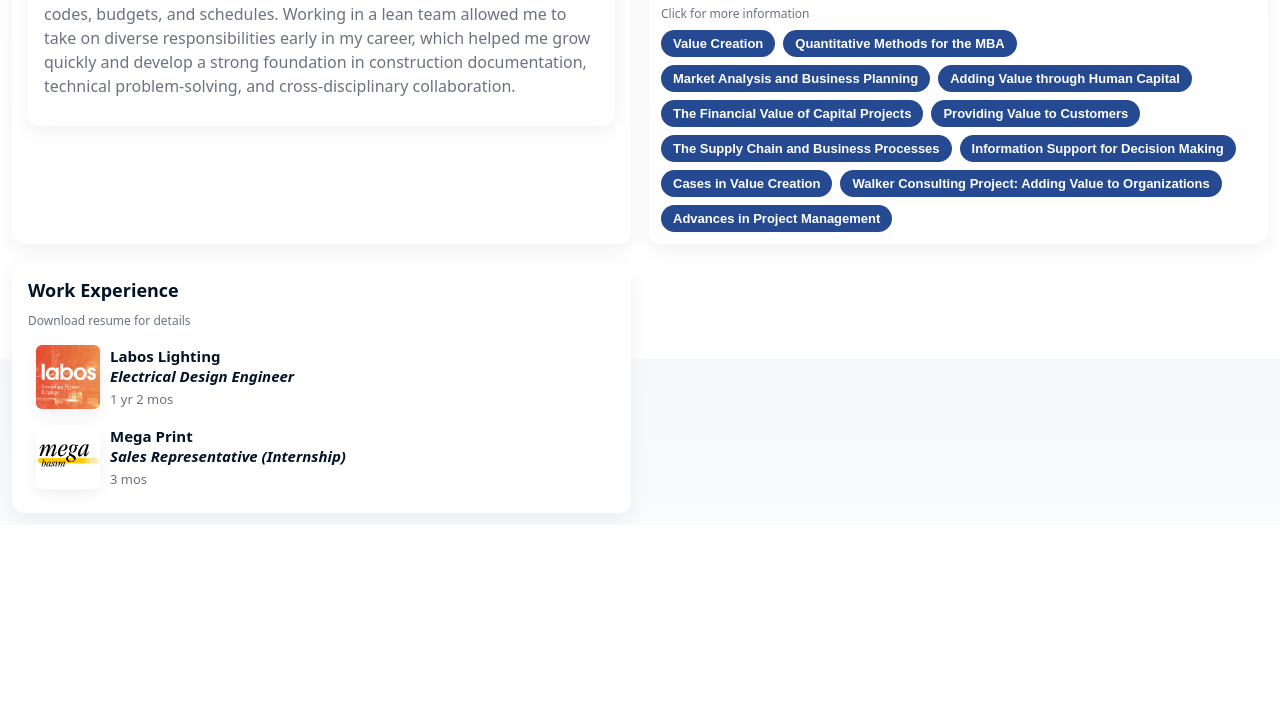
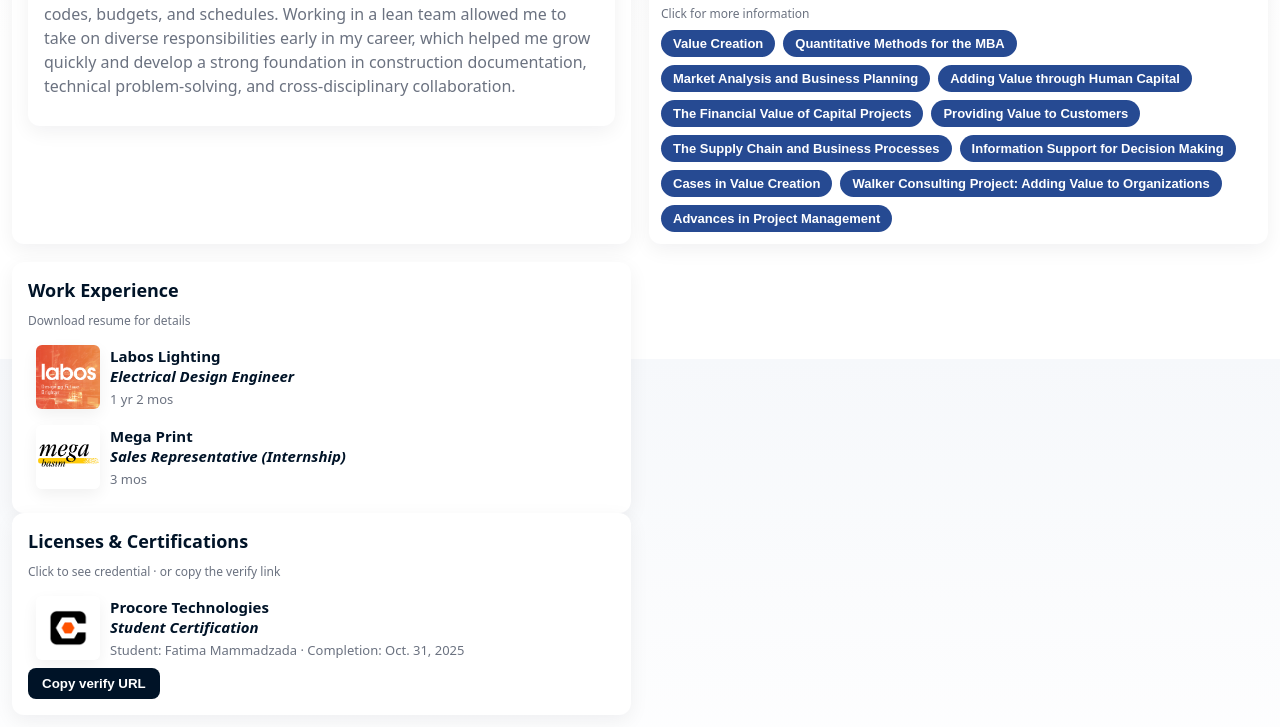
Before and after one commit to fatimamammadzada/fatimamammadzada.github.io, a website: page index.html in a window 1280 px wide. Shown: the part 441-1168 px from the top of the page. Before the commit the page ends 966 px from the top, so only its background shows below. Drawn offline with Linux system fonts and the light colour scheme.

Commit message:
Update index.html

```diff
--- a/index.html
+++ b/index.html
@@ -110,6 +110,37 @@
                 </div>
             </div>
 
+<div class="text-box work">
+  <h3>Licenses &amp; Certifications</h3>
+  <div class="edu-hint">Click to see credential · or copy the verify link</div>
+
+  <div class="edu-grid">
+    <a class="edu-link" href="http://verify.skilljar.com/c/5q5mkczjsmxh" target="_blank" rel="noopener noreferrer">
+      <div class="edu-item">
+        <img src="assets/procore.png" alt="Procore Student Certification">
+        <div class="edu-meta">
+          <div class="edu-title">Procore Technologies <br><i>Student Certification</i></div>
+          <div class="edu-desc">
+            Student: Fatima Mammadzada · Completion: Oct. 31, 2025
+          </div>
+        </div>
+      </div>
+    </a>
+
+    <!-- Copy verify URL button -->
+    <button
+      class="copy-verify"
+      type="button"
+      aria-label="Copy Procore verify link"
+      data-url="http://verify.skilljar.com/c/5q5mkczjsmxh"
+      title="Copy verify URL"
+    >
+      Copy verify URL
+    </button>
+  </div>
+</div>
+
+
             <!--<div class="text-box work">
                 <h3>Licenses & certifications</h3>
                 <div class="edu-hint">Click to see credential</div>
```
